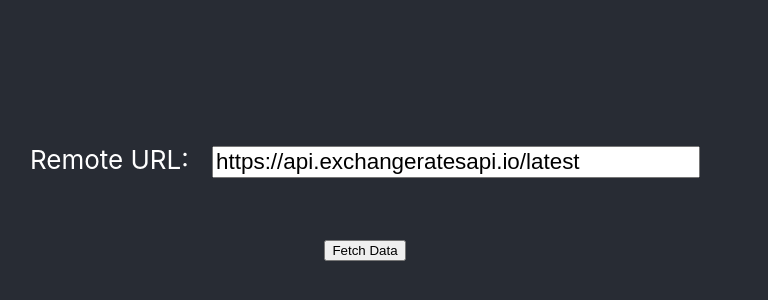
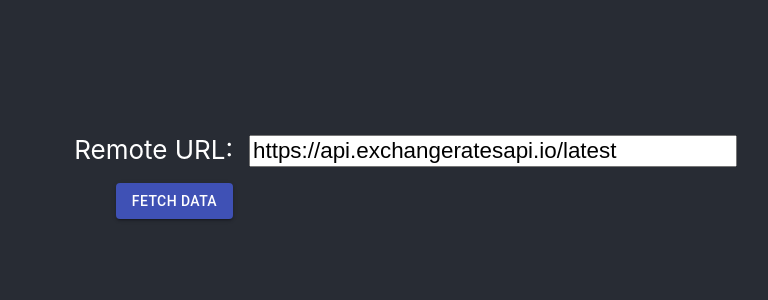
Before and after one commit to proxyissues/S_react, a React (Create React App) app in the folder react_homework/: page / in a window 1280 px wide. Shown: the part 198-498 px from the top of the page, without its empty margins (275-1043 px from the left). Built offline with nearby package versions, Linux system fonts and the light colour scheme.

Commit message:
MaterialUI additions.

```diff
--- a/react_homework/package.json
+++ b/react_homework/package.json
@@ -3,6 +3,7 @@
   "version": "0.1.0",
   "private": true,
   "dependencies": {
+    "@material-ui/core": "^4.4.2",
     "@types/jest": "24.0.18",
     "@types/node": "12.7.5",
     "@types/react": "16.9.2",
--- a/react_homework/src/App.scss
+++ b/react_homework/src/App.scss
@@ -34,8 +34,22 @@
   color: red;
 }
 
-.remote-fields {
-  span {
-    padding-right: 1rem;
+
+.control-block {
+  display: grid;
+  align-items: center;
+  gap: 1rem;
+  width: 50%;
+  grid-template-columns: 15rem auto;
+  div:nth-child(odd) {
+    justify-self: right;
+  }
+  :nth-child(even){
+    justify-self: left;
   }
 }
+
+.header-block {
+  display: grid;
+  column-gap: 2rem;
+}
--- a/react_homework/src/App.tsx
+++ b/react_homework/src/App.tsx
@@ -5,6 +5,10 @@
 import { RateMap, WrapState, changeURLAction, loadDataAction } from './store';
 import { ThunkDispatch } from 'redux-thunk';
 import { AnyAction } from 'redux';
+
+
+import Button from '@material-ui/core/Button';
+import CircularProgress from '@material-ui/core/CircularProgress';
 
 
 
@@ -18,7 +22,10 @@
   error?: string ;
 }
 
+
+
 const App: React.FC<Props> = (props) => {
+
   const fetchData = () => {
     props.loadData ? props.loadData() : console.log("Fetch");
   }
@@ -30,14 +37,17 @@
     <div className="App">
       <header className="App-header">
 
-        <p className="remote-fields">
-          <span>Remote URL: </span><input className="url-field" onChange={handleChange} value={props.url} />
-        </p>
-        <p>
-         <button onClick={fetchData}>Fetch Data</button>
-        </p>
+        <div className="header-block">
+          <div className="control-block">
+            <div>Remote URL:</div>
+            <div><input className="url-field" onChange={handleChange} value={props.url} /></div>
+            <div><Button variant="contained" color="primary" onClick={fetchData}>Fetch Data</Button></div>
+            {props.loading ? <CircularProgress className="spinner"/> :''}
+          </div>
 
-        <div className="error">{props.error}</div>
+        </div>
+
+        <p className="error">{props.error}</p>
       </header>
     </div>
   );
```
Also changed, not shown: 1 other file (tests, documents, lock files or other folders).
